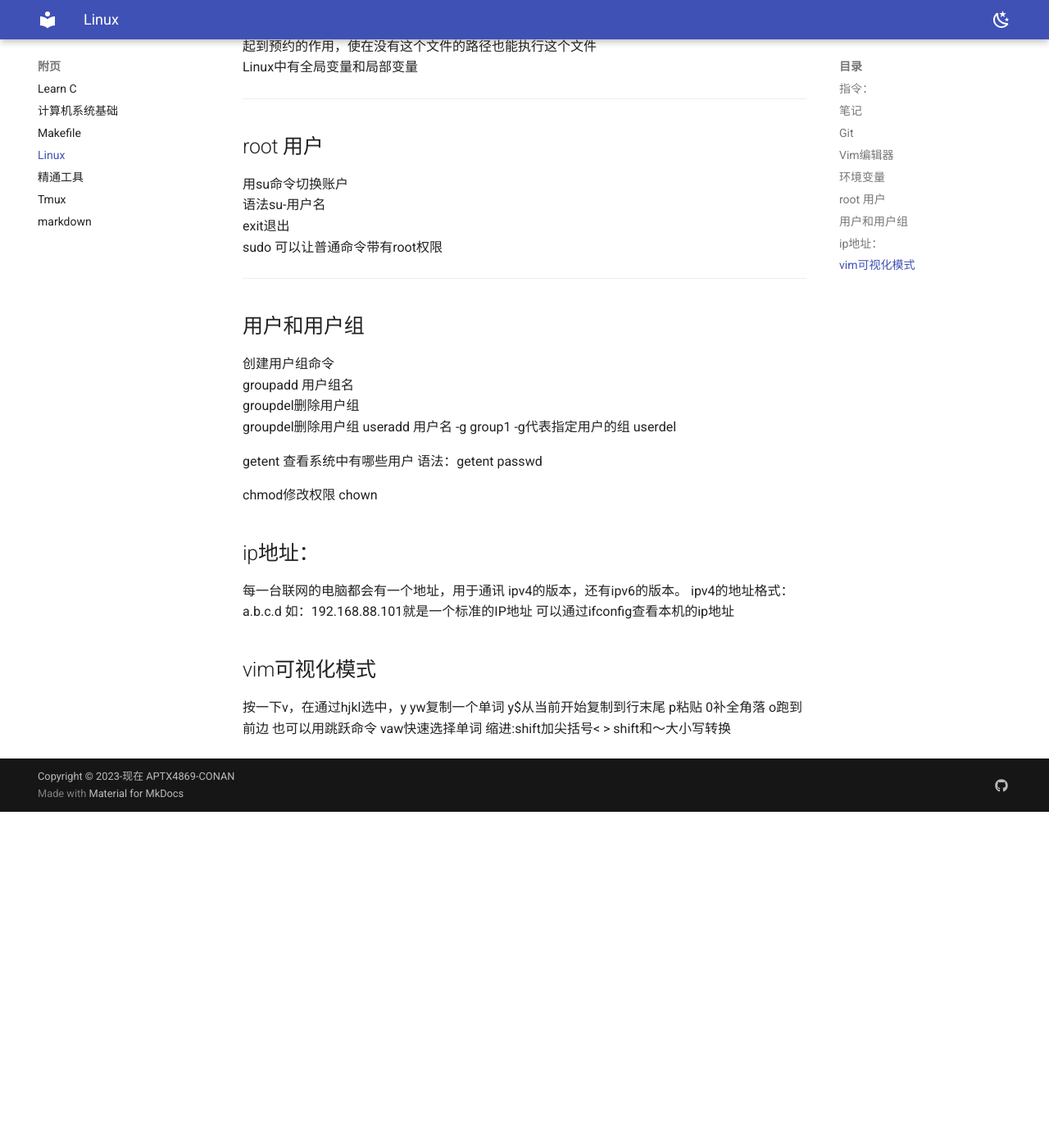
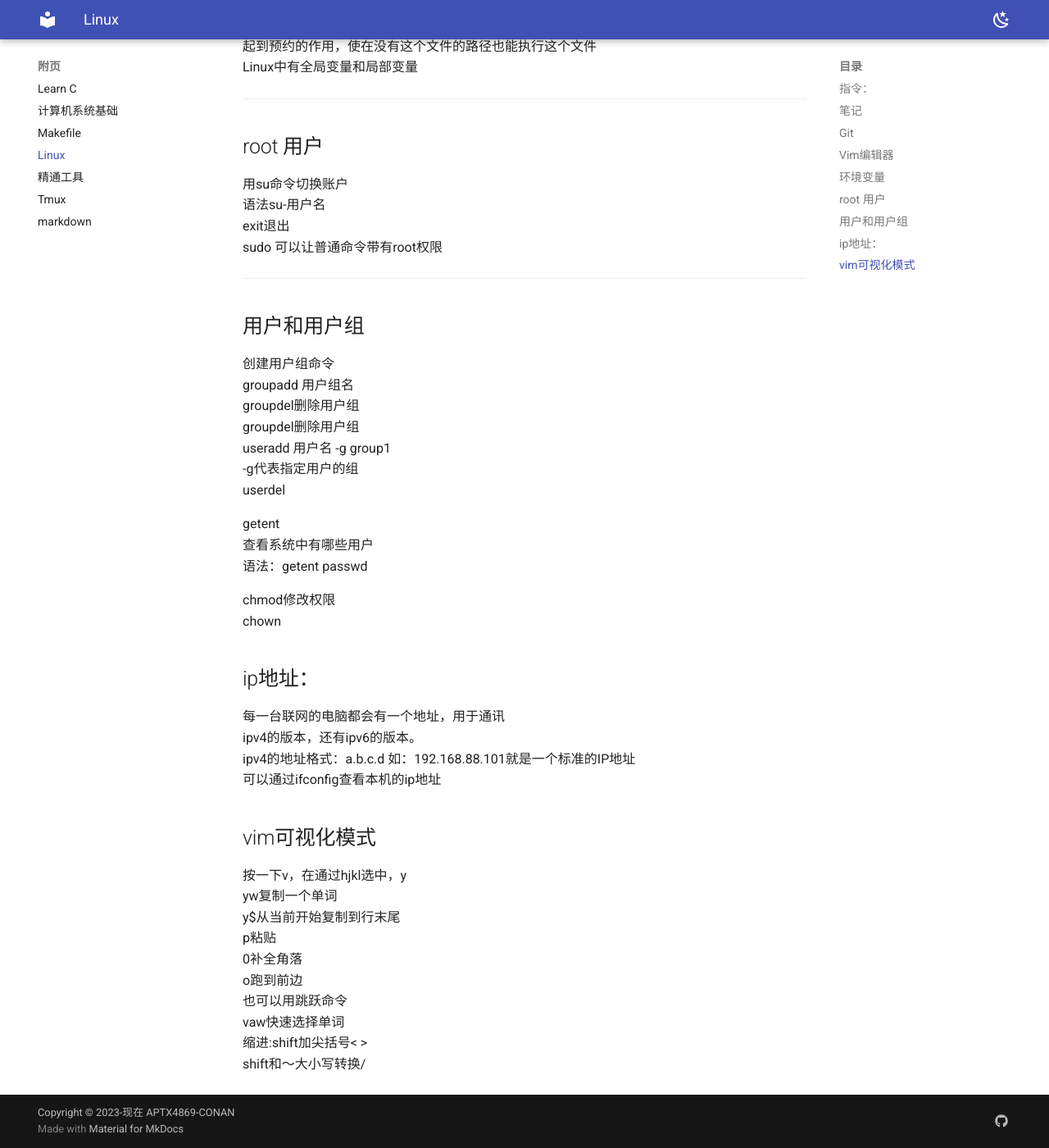
Before and after one commit to APTX4869-CONAN/zzp-blog, an MkDocs documentation site: the page built from docs/appendix/Linux.md, in a window 1280 px wide and 1400 px high, scrolled down 3436 px. Shown: the whole window at 82% size. Built offline with MkDocs 1.6.1 and Material for MkDocs 9.7.7, drawn with Linux system fonts in a browser that asks for light colours; before the commit the page ends 4426 px from its top, so only the background shows below that.

Commit message:
2023-11-25_18:36:02 update

```diff
--- a/docs/appendix/Linux.md
+++ b/docs/appendix/Linux.md
@@ -164,4 +164,4 @@ o跑到前边
 也可以用跳跃命令
 vaw快速选择单词
 缩进:shift加尖括号< >
-shift和～大小写转换
+shift和～大小写转换/
```
